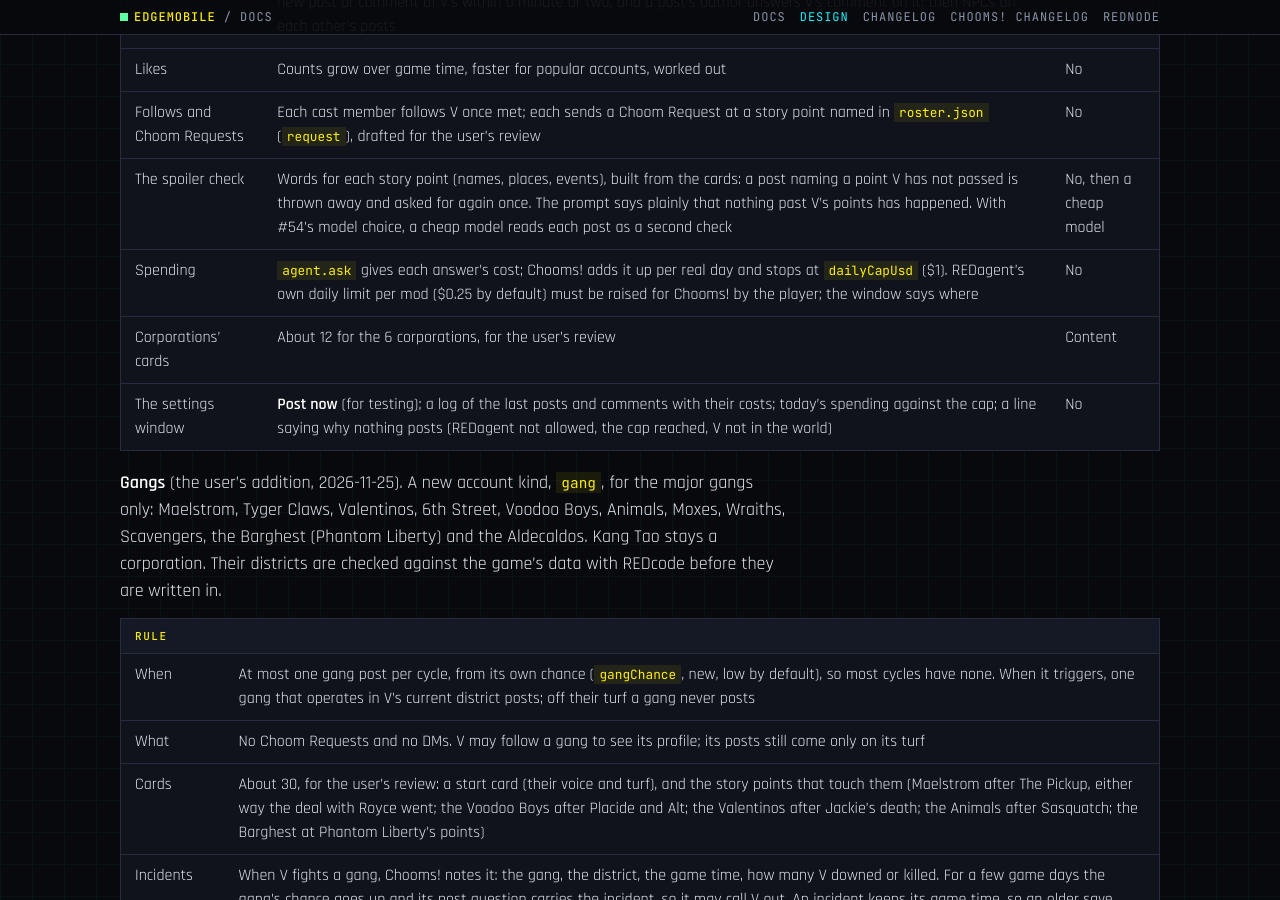
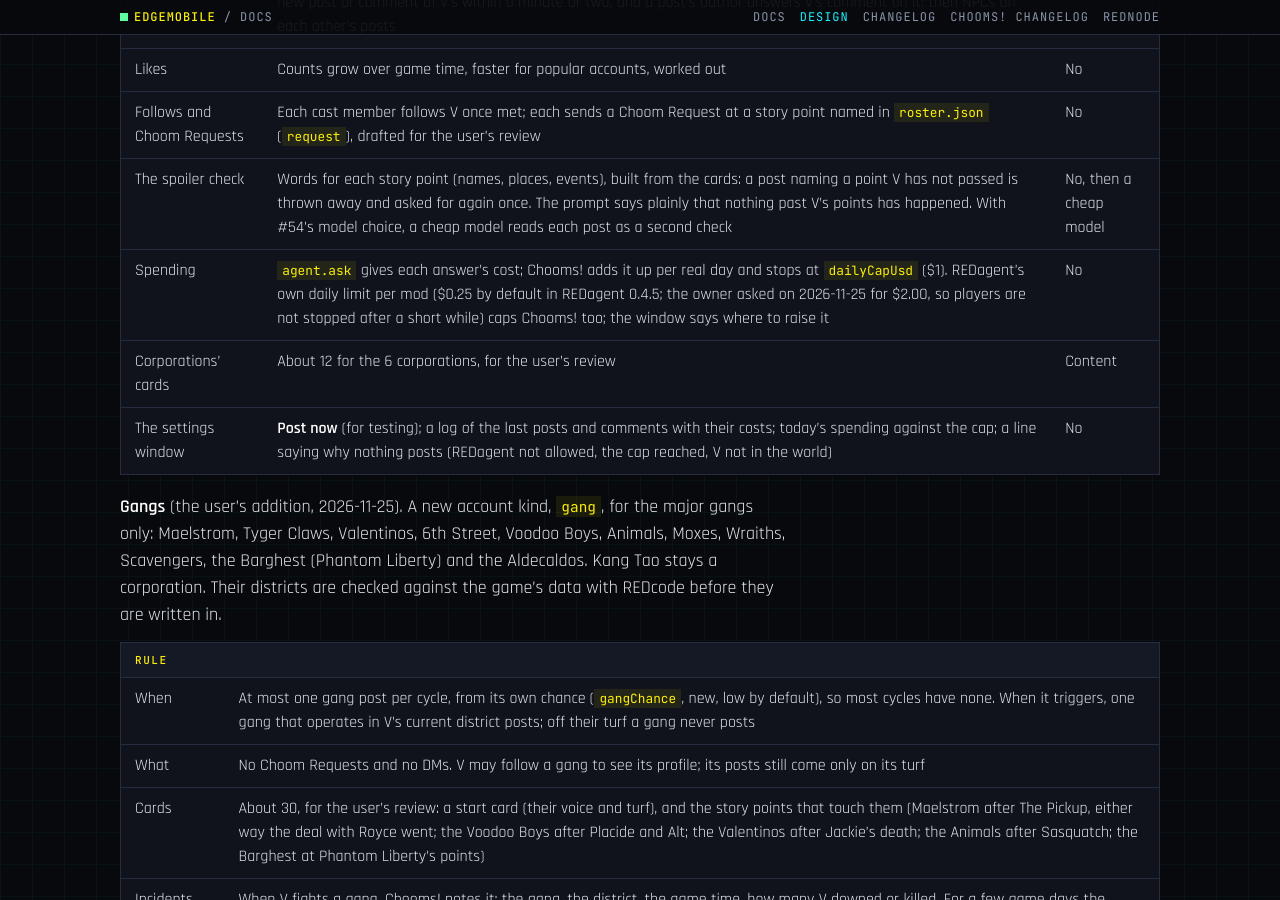
Before and after one commit to Edgemodders/EDGEmobile, a Jekyll site: the page built from docs/design.md, in a window 1280 px wide and 900 px high, scrolled down 34912 px. Built offline with Jekyll 4.4.1, drawn with Linux system fonts in a browser that asks for light colours; some of the changed text lies outside the part shown.

Commit message:
Chooms!: REDagent's own limit named without its amount (the owner asked REDagent for $2.00)
Co-Authored-By: Claude Opus 5.5 <noreply@anthropic.com>

```diff
--- a/chooms/rednode/settings/window.html
+++ b/chooms/rednode/settings/window.html
@@ -86,7 +86,7 @@
               <div class="field"><span>Model for messages</span><select id="dmModel"><option value="haiku">Haiku</option><option value="sonnet">Sonnet</option><option value="opus">Opus</option></select></div>
               <div class="field"><span>Most to spend per day (US$)</span><input id="dailyCapUsd" type="number" min="0" max="100" step="0.5"></div>
               <rn-toggle id="secondCheck" label="A second check for spoilers, by Haiku (a small extra cost on each post)"></rn-toggle>
-              <p class="fine">Posts and comments are written by REDagent with your Anthropic key; each costs a little, and Chooms! stops for the day at the amount above. REDagent has its own daily limit for each mod, $0.25 unless you change it: raise Chooms!'s in REDagent's Mods view. Photos come in a later version, from Google's or OpenAI's image model with your Gemini or OpenAI key.</p>
+              <p class="fine">Posts and comments are written by REDagent with your Anthropic key; each costs a little, and Chooms! stops for the day at the amount above. REDagent has a daily limit of its own for each mod: if Chooms! stops for it, the line above says so, and you can raise it in REDagent's Mods view. Photos come in a later version, from Google's or OpenAI's image model with your Gemini or OpenAI key.</p>
             </div>
           </rn-panel>
           <rn-panel title="Today">
--- a/docs/design.md
+++ b/docs/design.md
@@ -674,7 +674,7 @@ The fonts ship with EDGEmobile (from M3): `edgemobile/shell/fonts/`, woff2 in La
 | Likes | Counts grow over game time, faster for popular accounts, worked out | No |
 | Follows and Choom Requests | Each cast member follows V once met; each sends a Choom Request at a story point named in `roster.json` (`request`), drafted for the user's review | No |
 | The spoiler check | Words for each story point (names, places, events), built from the cards: a post naming a point V has not passed is thrown away and asked for again once. The prompt says plainly that nothing past V's points has happened. With #54's model choice, a cheap model reads each post as a second check | No, then a cheap model |
-| Spending | `agent.ask` gives each answer's cost; Chooms! adds it up per real day and stops at `dailyCapUsd` ($1). REDagent's own daily limit per mod ($0.25 by default) must be raised for Chooms! by the player; the window says where | No |
+| Spending | `agent.ask` gives each answer's cost; Chooms! adds it up per real day and stops at `dailyCapUsd` ($1). REDagent's own daily limit per mod ($0.25 by default in REDagent 0.4.5; the owner asked on 2026-11-25 for $2.00, so players are not stopped after a short while) caps Chooms! too; the window says where to raise it | No |
 | Corporations' cards | About 12 for the 6 corporations, for the user's review | Content |
 | The settings window | **Post now** (for testing); a log of the last posts and comments with their costs; today's spending against the cap; a line saying why nothing posts (REDagent not allowed, the cap reached, V not in the world) | No |
 
@@ -749,7 +749,7 @@ On the PC, in the game, with REDnode 0.72.0 and REDagent 0.4.5 (both in the game
 | # | Do | Expect |
 |---|---|---|
 | 1 | Start the game; allow Chooms! to ask the assistant if the launcher or the Mod Manager asks. Open Chooms!'s settings, **Posting** | The status line: "Waiting for V: load a save." |
-| 2 | Load a save. In REDagent's **Mods** view, raise Chooms!'s daily limit to $1 | The status line names the next check and V's district |
+| 2 | Load a save. In REDagent's **Mods** view, check that Chooms!'s daily limit is at least $1 (raise it if it is still REDagent's old default of $0.25) | The status line names the next check and V's district |
 | 3 | **Post now** with **Anyone** | A post within a minute; the log names who and its cost; **Spent today** goes up. The post in Chooms!, in character, about nothing past V's story |
 | 4 | **Post now** with three or four of the cast in turn | Each in their own voice; nothing from later in the story (the log says if an answer was thrown away) |
 | 5 | In Chooms!, comment on one of those posts | Within two minutes the author answers V |
```
Also changed, not shown: docs/chooms/changelog.md (+1 -1 lines).
